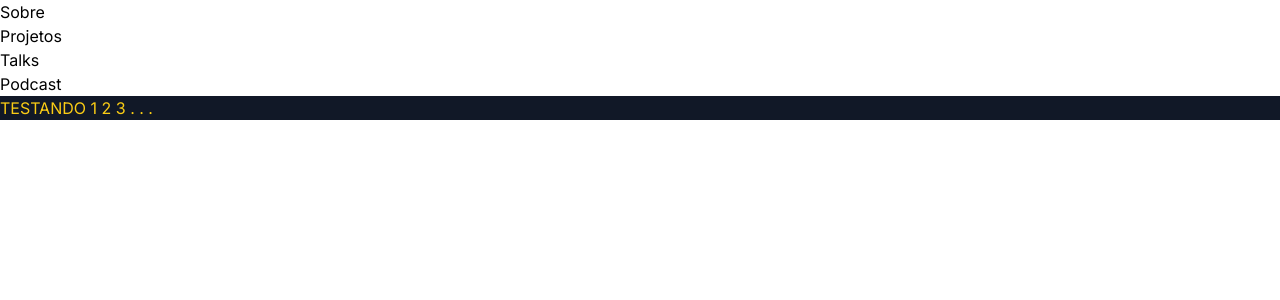
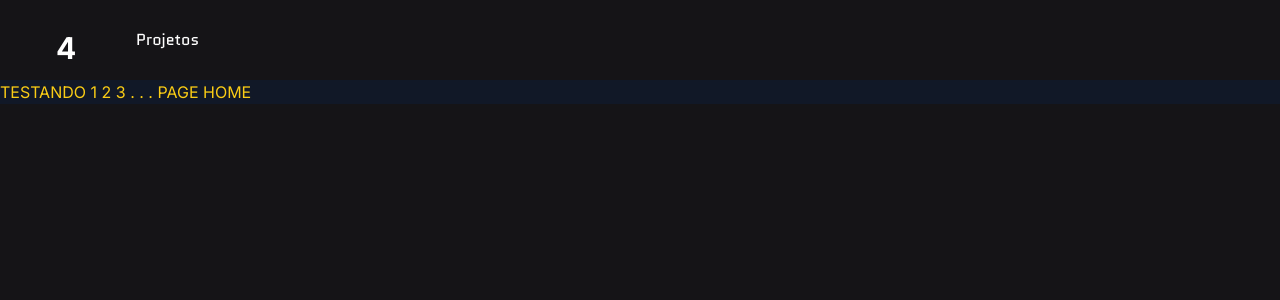
Before and after one commit to 4llves/4llvesdev, a Next.js app: page / in a window 1280 px wide. Shown: the top 300 px of the page. Built offline with nearby package versions, Linux system fonts and the light colour scheme.

Commit message:
add enums and style navbar

```diff
--- /dev/null
+++ b/src/app/about/page.tsx
@@ -0,0 +1,3 @@
+export default function about() {
+  return <h1 className="flex flex-1 text-green-400">about</h1>
+}
--- /dev/null
+++ b/src/app/events/page.tsx
@@ -0,0 +1,3 @@
+export default function events() {
+  return <h1 className="flex flex-1 text-green-400">events</h1>
+}
--- a/src/app/globals.css
+++ b/src/app/globals.css
@@ -2,7 +2,13 @@
 @tailwind components;
 @tailwind utilities;
 
+html {
+  font-family: 'Quantico', sans-serif;
+}
+
 body {
   -webkit-font-smoothing: antialiased;
   text-rendering: optimizeLegibility;
+  background-color: #151417;
+  color: #FFFFFF;
 }
--- a/src/app/page.tsx
+++ b/src/app/page.tsx
@@ -1,9 +1,7 @@
-import Link from 'next/link'
-
 export default function Home() {
   return (
     <div>
-      <h1 className="text-yellow-400">TESTANDO 1 2 3 . . . </h1>
+      <h1 className="text-yellow-400">TESTANDO 1 2 3 . . . PAGE HOME</h1>
     </div>
   )
 }
--- /dev/null
+++ b/src/app/podcast/page.tsx
@@ -0,0 +1,3 @@
+export default function podcast() {
+  return <h1 className="flex flex-1 text-green-400">podcast</h1>
+}
--- /dev/null
+++ b/src/app/project/page.tsx
@@ -0,0 +1,3 @@
+export default function project() {
+  return <h1 className="flex flex-1 text-green-400">project</h1>
+}
--- a/src/components/NavBar.tsx
+++ b/src/components/NavBar.tsx
@@ -1,22 +1,32 @@
+import { routesLinks } from '@/enums/route-enums'
+import { Quantico } from 'next/font/google'
 import Link from 'next/link'
+
+const quantico = Quantico({
+  subsets: ['latin'],
+  weight: '400',
+})
 
 export default function NavBar() {
   return (
-    <div>
-      <ul>
-        <li>
-          <Link href="/">Sobre</Link>
-        </li>
-        <li>
-          <Link href="/">Projetos</Link>
-        </li>
-        <li>
-          <Link href="/">Talks</Link>
-        </li>
-        <li>
-          <Link href="/">Podcast</Link>
-        </li>
-      </ul>
+    <div className="flex flex-1 mx-14 items-center justify-center space-x-16 m-7">
+      <Link href={routesLinks.home} className="h-5 w-4">
+        <p className="text-3xl font-bold">4</p>
+      </Link>
+
+      <nav className={`${quantico.className} flex flex-1 flex-row`}>
+        <ul className="flex space-x-4">
+          <li className="text-justify capitalize group">
+            <Link href={routesLinks.project}>
+              <span className="group-hover:hidden">Projetos</span>
+              <span className="group-hover:inline hidden text-green-300">
+                {' '}
+                &lt; Projetos /&gt;
+              </span>
+            </Link>
+          </li>
+        </ul>
+      </nav>
     </div>
   )
 }
--- /dev/null
+++ b/src/enums/route-enums.ts
@@ -0,0 +1,7 @@
+export enum routesLinks {
+  home = '/',
+  about = '/about',
+  project = '/project',
+  podcast = '/podcast',
+  events = '/events',
+}
```
Also changed, not shown: .eslintrc.json, src/fonts.ts (added).
